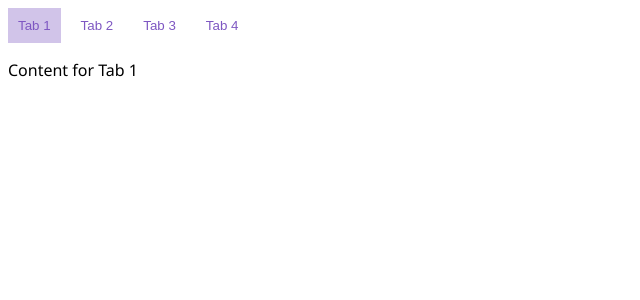
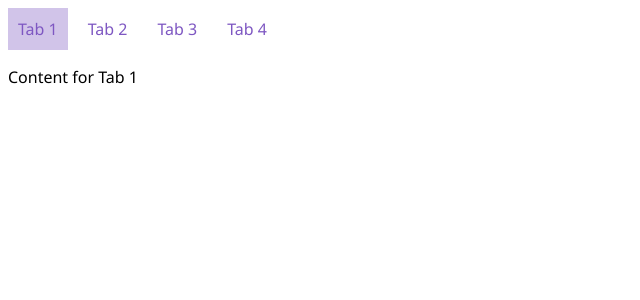
Before and after one commit to LaurenceRLewis/LEARNING-REACT_Tab-Control, a React (Create React App) app: page / in a window 1280 px wide. Shown: the top 300 px of the page, without its empty margins (0-640 px from the left). Built offline with nearby package versions, Linux system fonts and the light colour scheme.

Commit message:
Attempt at fixing double tab issue

```diff
--- a/src/TabControl.js
+++ b/src/TabControl.js
@@ -26,7 +26,7 @@ const TabControl = ({ tabs }) => {
         ref={tabListRef}
       >
         {tabs.map((tab, index) => (
-          <button
+          <div
             className="tab"
             role="tab"
             aria-selected={selectedIndex === index}
@@ -38,7 +38,7 @@ const TabControl = ({ tabs }) => {
             onKeyDown={handleKeyDown}
           >
             {tab.label}
-          </button>
+          </div>
         ))}
       </div>
       {tabs.map((tab, index) => (
```
